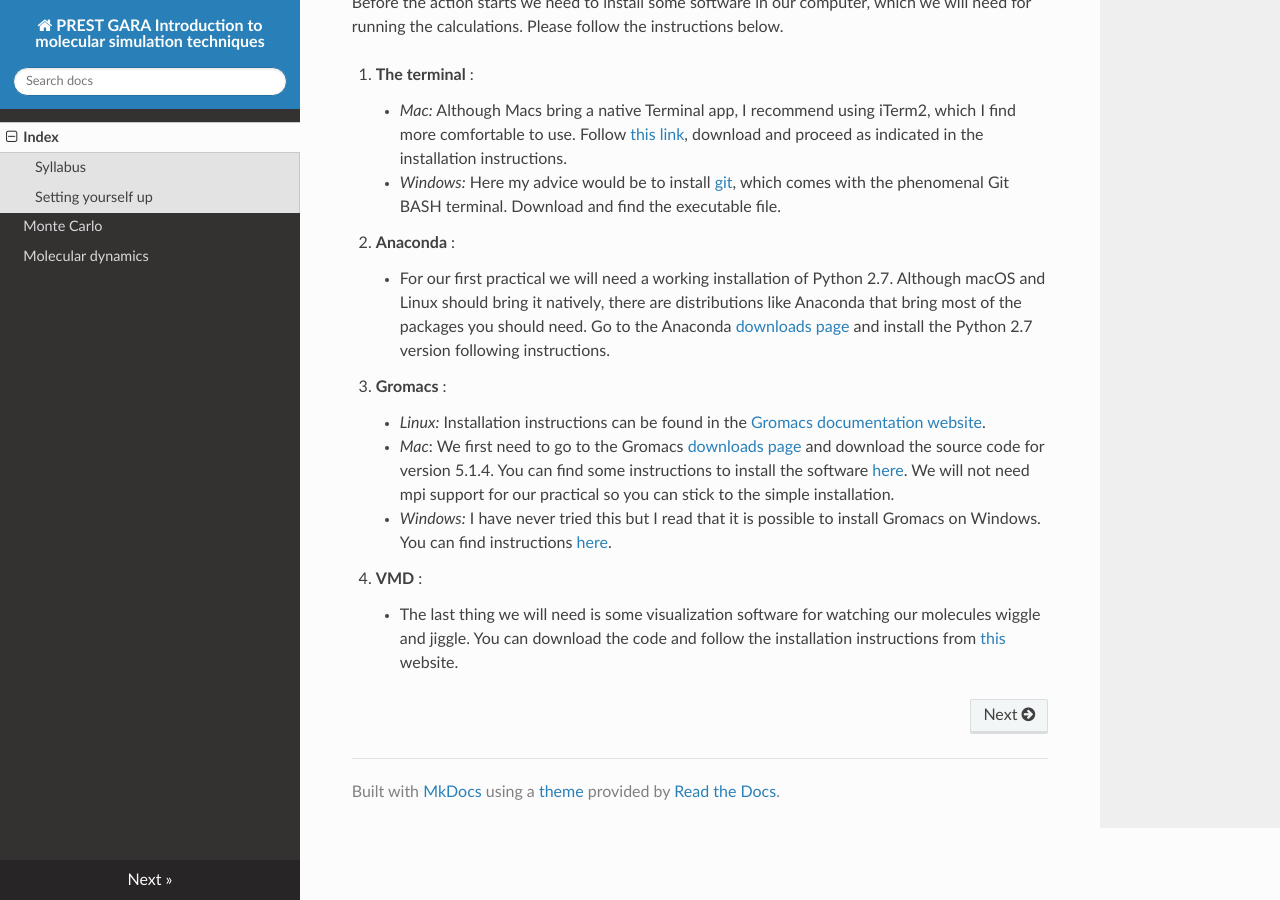
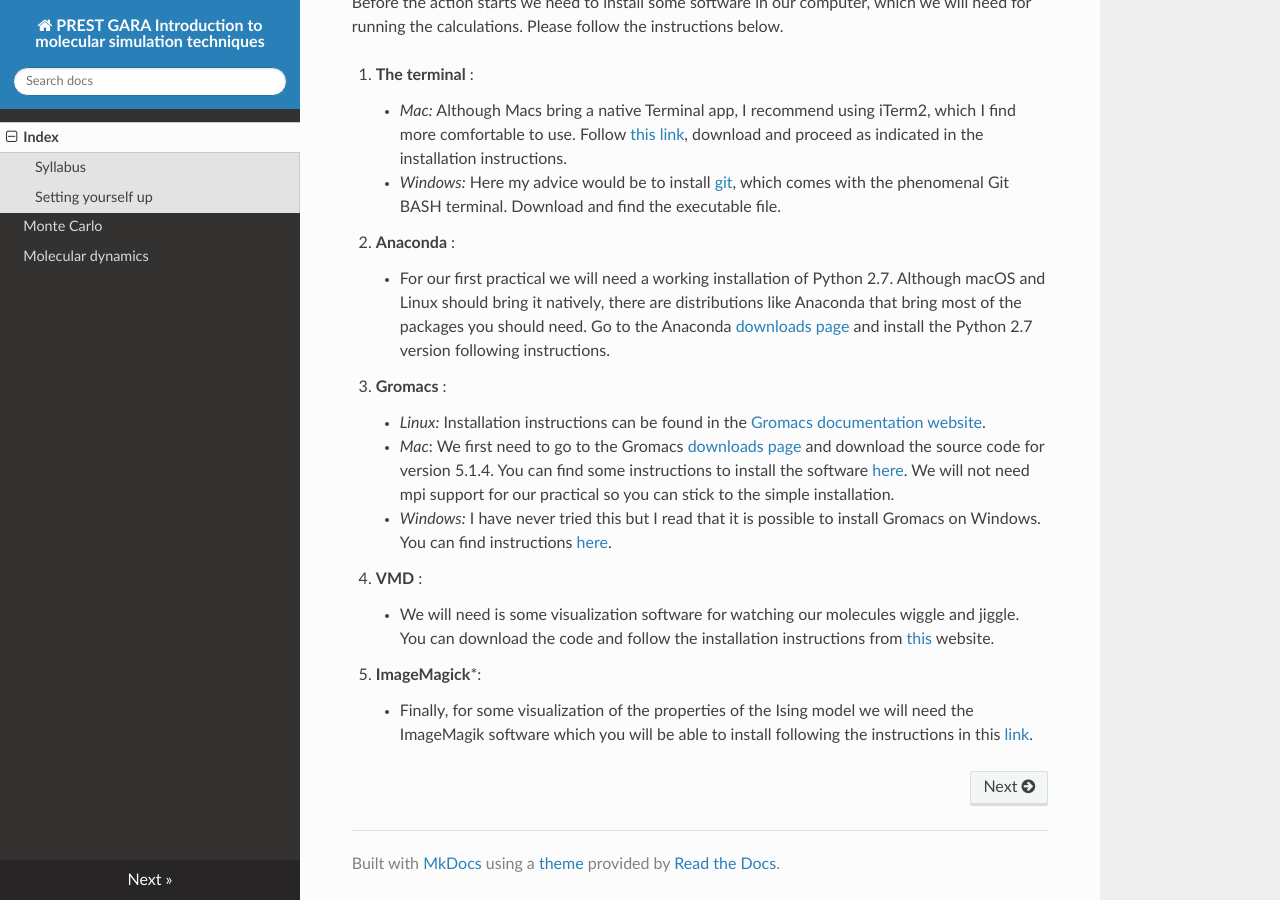
Before and after one commit to daviddesancho/PRESTGARA, an MkDocs documentation site: the page built from docs/index.md, in a window 1280 px wide and 900 px high, scrolled down 533 px. Built offline with MkDocs 1.6.1, drawn with Linux system fonts in a browser that asks for light colours; nearby versions of some CDN libraries; old or Windows-style settings are respelled for this version of MkDocs.

Commit message:
adding Imagemagick

```diff
--- a/docs/index.md
+++ b/docs/index.md
@@ -45,6 +45,11 @@
 [here](http://www.gromacs.org/Documentation/Installation_Instructions_5.0#Building_on_Windows).
 
 4. **VMD** :
-	+ The last thing we will need is some visualization software for watching
+	+ We will need is some visualization software for watching
 our molecules wiggle and jiggle. You can download the code and follow the installation
 instructions from [this](http://www.ks.uiuc.edu/Development/Download/download.cgi?PackageName=VMD) website.
+
+5. **ImageMagick***:
+	+ Finally, for some visualization of the properties of the Ising model we will need
+the ImageMagik software which you will be able to install following the instructions in this
+[link](https://www.imagemagick.org/script/index.php).
```
